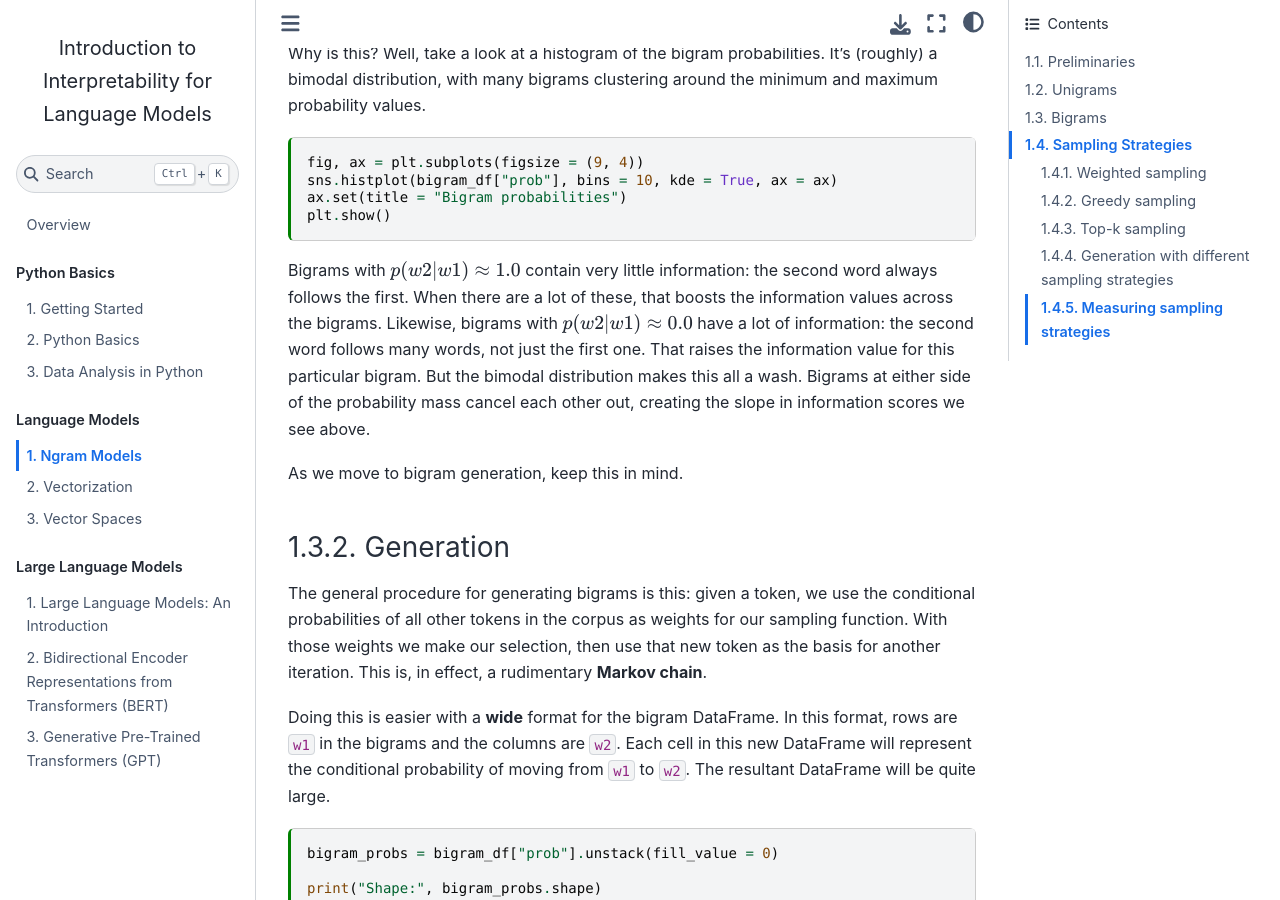
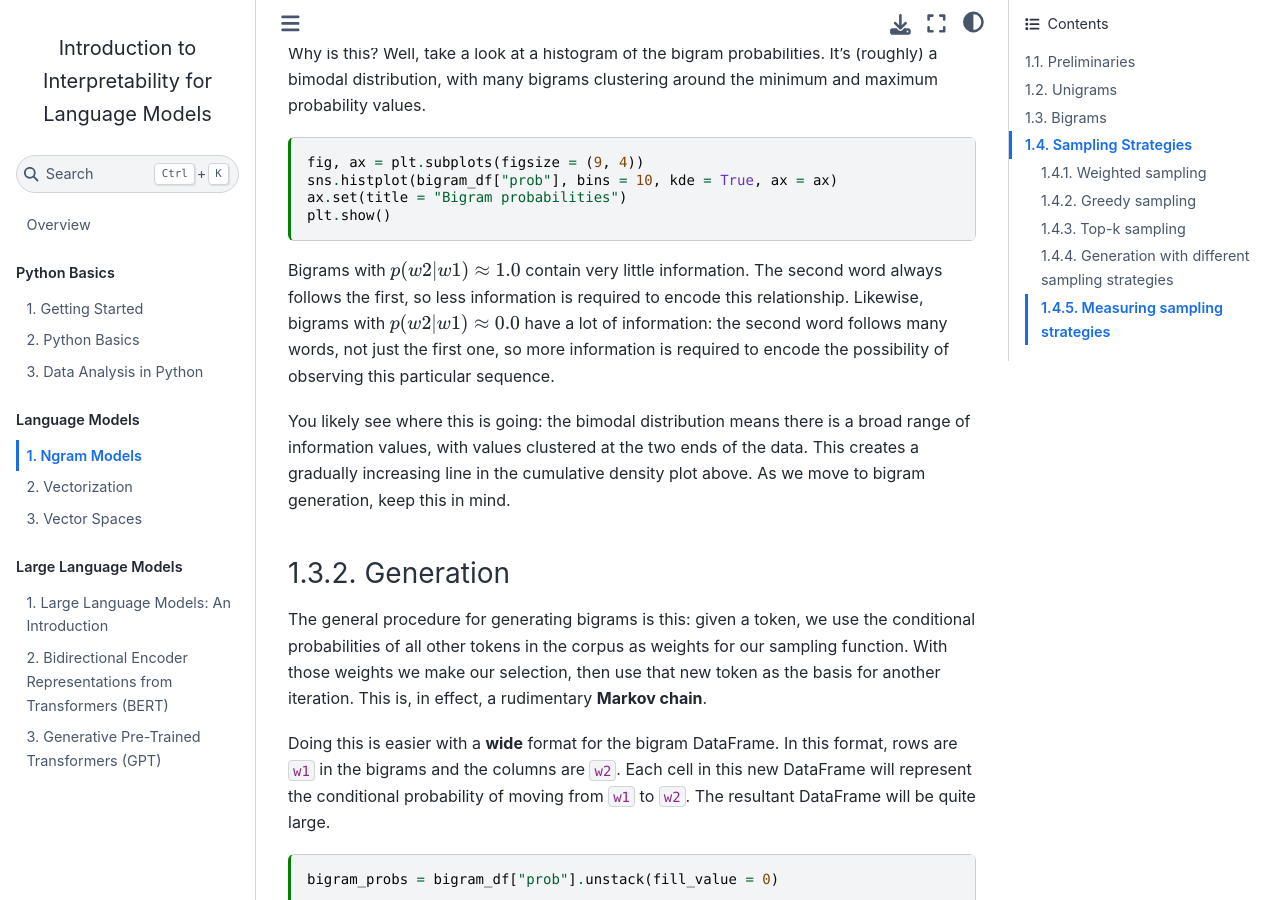
Before and after one commit to t-shoemaker/2024_dtl_lm-interpretability, a Jupyter Book: the page built from chapters/04_ngram-models.md, in a window 1280 px wide and 900 px high, scrolled down 8557 px. Built offline with Jupyter Book 1.0.4 settings and Sphinx 7.4.7 and the Sphinx Book theme 1.1.4, drawn with Linux system fonts in a browser that asks for light colours.

Commit message:
Bimodal plot clarification

````diff
--- a/chapters/04_ngram-models.md
+++ b/chapters/04_ngram-models.md
@@ -463,16 +463,17 @@ ax.set(title = "Bigram probabilities")
 plt.show()
 ```
 
-Bigrams with $p(w2|w1) \approx 1.0$ contain very little information: the second
-word always follows the first. When there are a lot of these, that boosts the
-information values across the bigrams. Likewise, bigrams with $p(w2|w1) \approx
-0.0$ have a lot of information: the second word follows many words, not just
-the first one. That raises the information value for this particular bigram.
-But the bimodal distribution makes this all a wash. Bigrams at either side of
-the probability mass cancel each other out, creating the slope in information
-scores we see above.
+Bigrams with $p(w2|w1) \approx 1.0$ contain very little information. The second
+word always follows the first, so less information is required to encode this
+relationship. Likewise, bigrams with $p(w2|w1) \approx 0.0$ have a lot of
+information: the second word follows many words, not just the first one, so
+more information is required to encode the possibility of observing this
+particular sequence.
 
-As we move to bigram generation, keep this in mind.
+You likely see where this is going: the bimodal distribution means there is a
+broad range of information values, with values clustered at the two ends of the
+data. This creates a gradually increasing line in the cumulative density plot
+above. As we move to bigram generation, keep this in mind.
 
 
 ### Generation
````
